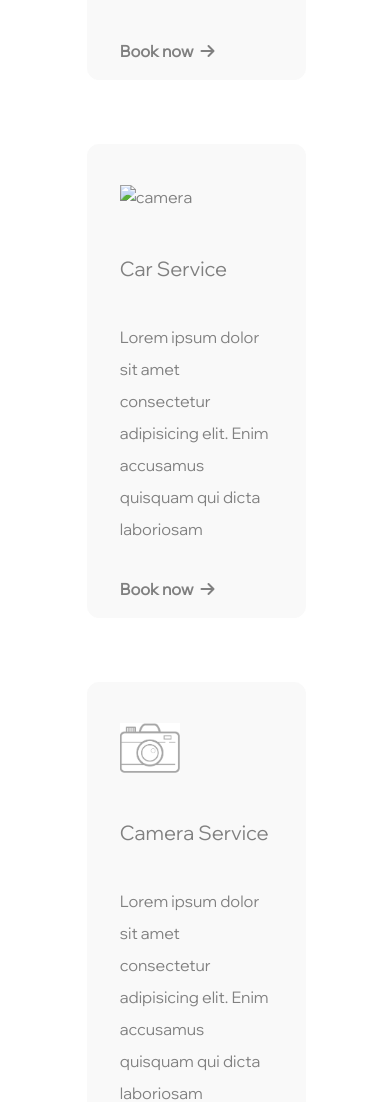
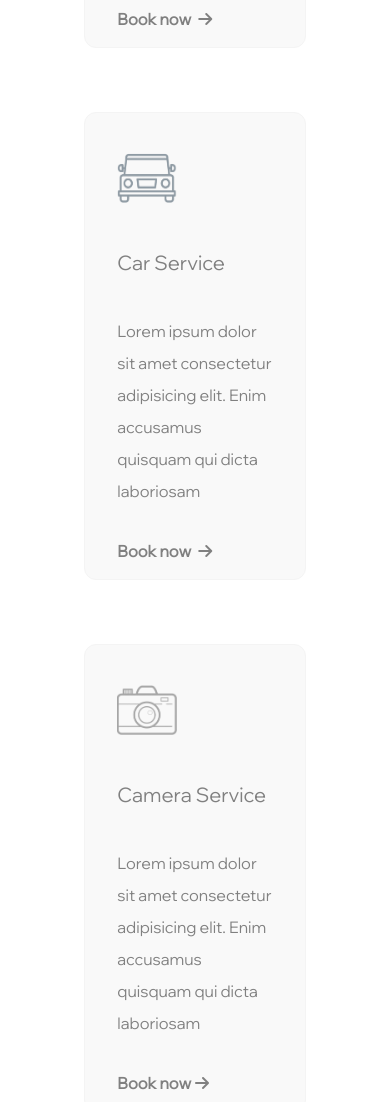
Before and after one commit to Dipaque/BK-travels, a plain HTML site: page index.html in a window 390 px wide. Shown: the part 2601-3703 px from the top of the page. Drawn offline with nearby package versions, Linux system fonts and the light colour scheme; a web font is replaced by a local one.

Commit message:
Add files via upload

```diff
--- a/BKtravels.css
+++ b/BKtravels.css
@@ -113,7 +113,7 @@ border-color: #FB8500;
     cursor:pointer;
     font-family:  'Wix Madefor Display', sans-serif;
     color:grey;
-    border:1px #f9f9f9 solid;
+    border:1px #f4f4f4 solid;
     transition: transform .7s;
     background-color: #f9f9f9;
     border-radius: 12px;
@@ -124,7 +124,7 @@ border-color: #FB8500;
 }
 @media(max-width:400px){
     .elite{
-        margin-left:6%;
+        width:90%;
     }
 }
 .Readmore{
@@ -132,6 +132,7 @@ border-color: #FB8500;
 }
 .Readmore:hover{
     color:#FB8500;
+    text-decoration: none;
 }
 
   .h_line {
@@ -252,11 +253,11 @@ border-color: #FB8500;
     }
 }
 
-/* @media (max-width:460px) {
+@media (max-width:460px) {
     .reviews{
         display: none;
     }
-} */
+}
 input {
     width: 75%;
     padding: 2%;
--- a/index.html
+++ b/index.html
@@ -42,7 +42,7 @@
     <body>
 
         <!-- Nav bar -->
-        <nav class="navbar navbar-expand-lg bg-light fixed-top" style="font-family: 'Wix Madefor Display', sans-serif;">
+        <nav class="  navbar navbar-expand-lg bg-light fixed-top" style="font-family: 'Wix Madefor Display', sans-serif;">
           <div class="container">
             <a class="navbar-brand" href="#"><img src="navbarlogo_prev_ui.png" alt="logo" width="170px"></a>
             <button class="navbar-toggler " type="button" data-bs-toggle="offcanvas" data-bs-target="#offcanvasNavbar" aria-controls="offcanvasNavbar">
@@ -119,31 +119,31 @@
 
             <div class="container mt-5 text-center">
               <div class="row justify-content-md-center">
-                <div class="col-md-4 mx-auto-md ">
+                <div class="col-lg-4 mx-auto-md ">
                 <div class="mt-3 mb-5 text-start p-3  elite ps-3">
-                  <img src="accomodation.png" class="mb-5 mt-4 ms-3" alt="camera" height="50" width="50">
+                  <img src="accomodation_prev_ui.png" class="mb-5 mt-4 ms-3" alt="camera" height="50" width="50">
                   <h5 class="mb-4 ms-3">Accomodation</h5>
                   <p class="p-3" style="line-height: 2;">Lorem ipsum dolor sit amet consectetur adipisicing elit. Enim accusamus quisquam qui dicta laboriosam </p>
 
-                  <a class="Readmore ms-3"  type="submit"onclick="location.href='#section3'">Book now <i class="fa-solid fa-arrow-right ps-1"></i></a>
+                  <a href="#" class="Readmore ms-3"  type="submit"onclick="location.href='#section3'">Book now <i class="fa-solid fa-arrow-right ps-1"></i></a>
                 </div>
                 </div>
-                <div class="col-md-4 ">
+                <div class="col-lg-4 ">
                 <div class="mt-3 mb-5 text-start p-3  elite ps-3">
-                  <img src="car.png" class="mb-5 mt-4 ms-3" alt="camera" height="50" width="60">
+                  <img src="car_prev_ui.png" class="mb-5 mt-4 ms-3" alt="camera" height="50" width="60">
                   <h5 class="mb-4 ms-3">Car Service</h5>
                   <p class="p-3" style="line-height: 2;">Lorem ipsum dolor sit amet consectetur adipisicing elit. Enim accusamus quisquam qui dicta laboriosam </p>
 
-                  <a class="Readmore ms-3"  type="submit"onclick="location.href='#section3'">Book now <i class="fa-solid fa-arrow-right ps-1"></i></a>
+                  <a href="#" class="Readmore ms-3"  type="submit"onclick="location.href='#section3'">Book now <i class="fa-solid fa-arrow-right ps-1"></i></a>
                 </div>
                 </div>
-                <div class="col-md-4 ">
+                <div class="col-lg-4 ">
                 <div class="mt-3 mb-5 text-start p-3  elite ps-3">
-                  <img src="cameragrey.png " class="mb-5 mt-4 ms-3" alt="camera" height="50" width="60">
+                  <img src="cameragrey_prev_ui.png" class="mb-5 mt-4 ms-3" alt="camera" height="50" width="60">
                   <h5 class="mb-4 ms-3">Camera Service</h5>
                   <p class="p-3" style="line-height: 2;">Lorem ipsum dolor sit amet consectetur adipisicing elit. Enim accusamus quisquam qui dicta laboriosam </p>
 
-                  <a class="Readmore ms-3"  type="submit"onclick="location.href='#section3'">Book now<i class="fa-solid fa-arrow-right ps-1"></i></a>
+                  <a href="#" class="Readmore ms-3"  type="submit"onclick="location.href='#section3'">Book now<i class="fa-solid fa-arrow-right ps-1"></i></a>
                 </div>
                 </div>
               </div>
@@ -229,7 +229,7 @@
                           padding: 10px;"></i></a>
                       </div> -->
                     </div>
-                    <div class="col-lg-6 pt-5 contactform ">
+                    <div class="col-lg-6  pt-5 contactform ">
                       <form action="https://formspree.io/f/xzbqqjej" method="POST">
                         <div class="row ms-3">
                           <div class="col-lg-6 ">
@@ -259,8 +259,9 @@
                   </div>
                 </div>
             </div>
-            <footer class="mt-5" style="background-color: #f4f4f6;color:grey;font-family: 'Wax Madefor Display',sans-serif; height:6rem;">
-              <p class="pt-5 ps-5">© 2023 <a href="index.html" style="color:#FB8500;text-decoration: none;"> BK Travels</a>. All Rights Reserved.</p>
+            </div>
+            <footer class="mt-5 container-fluid" style="background-color: #f4f4f6;color:grey;font-family: 'Wix Madefor Display',sans-serif; height:6rem;">
+              <p class="pt-5 ps-5">© 2023 <a href="index.html" style="color:#FB8500;text-decoration: none;"> BK Travels.</a> All Rights Reserved.</p>
             </footer>
 
         <!-- Bootstrap cdn -->
```
